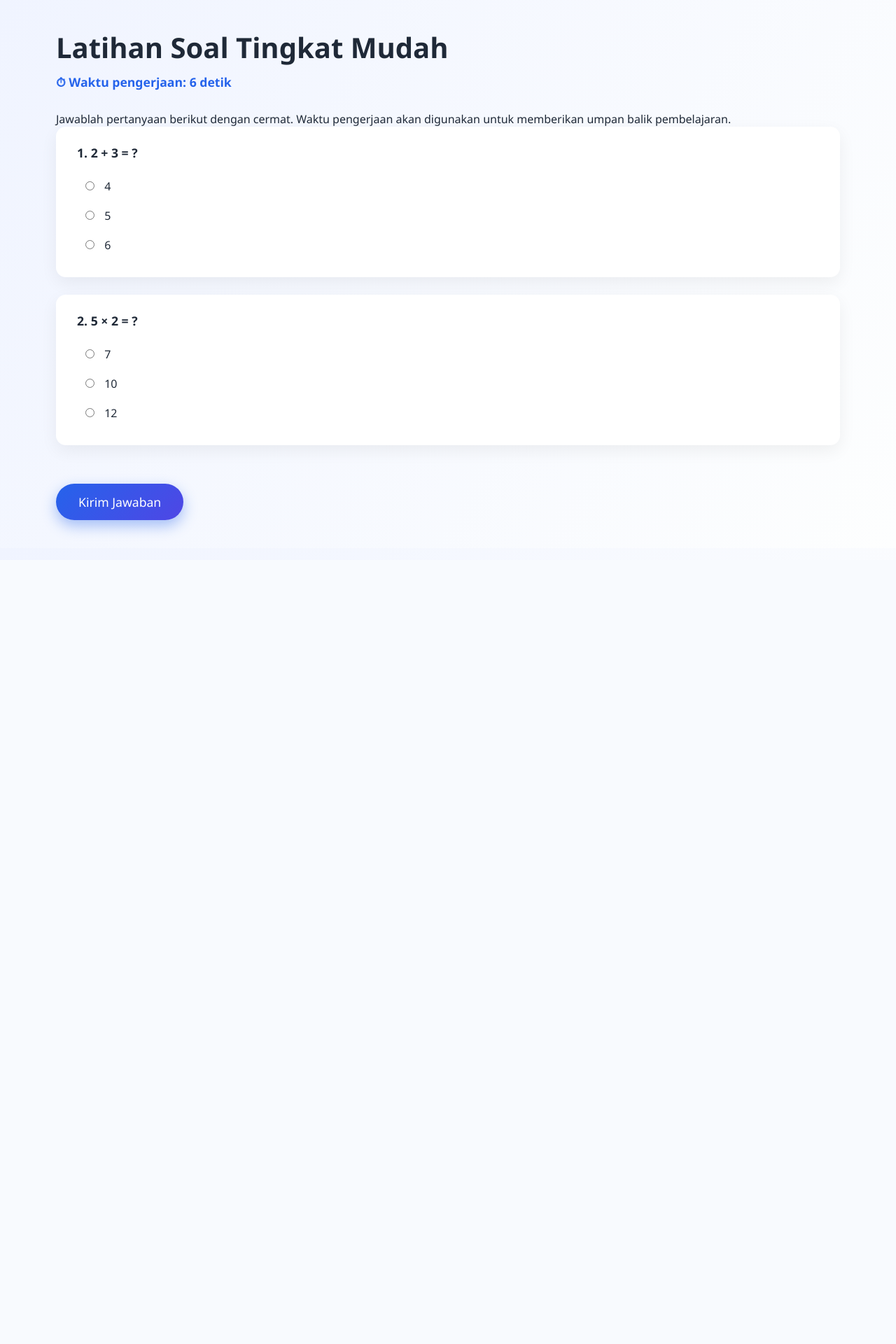
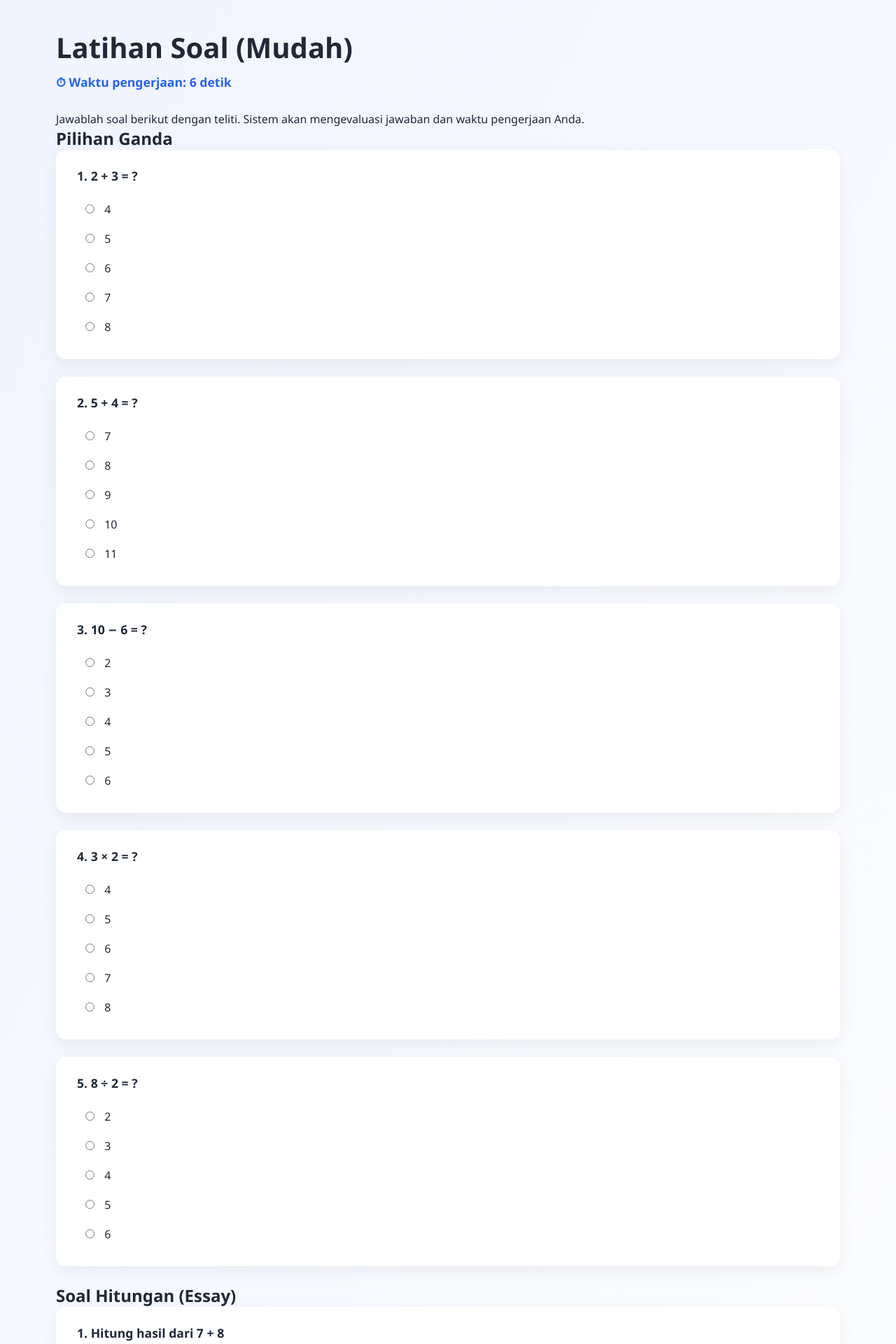
Before and after one commit to YasrifalFawaz/UAS-AI, a Flask app: page /soal/mudah in a window 1280 px wide. Shown: the top 1920 px of the page at 70% size. Before the commit the page ends 764 px from the top, so only its background shows below. Run offline with Flask 3, Linux system fonts and the light colour scheme; parts of the project's set-up code (start-up, migrations or seed data) failed here and were passed over.

Commit message:
hampir beres

```diff
--- a/app.py
+++ b/app.py
@@ -1,5 +1,11 @@
 from flask import Flask, render_template, request, session, redirect, url_for
 import json
+import joblib
+import numpy as np
+
+model = joblib.load("model/decision_tree.pkl")
+level_encoder = joblib.load("model/level_encoder.pkl")
+label_encoder = joblib.load("model/label_encoder.pkl")
 
 app = Flask(__name__)
 app.secret_key = "emotion-adaptive-ai"
@@ -49,69 +55,79 @@ def soal(tingkat):
     if tingkat not in data_soal:
         return "Tingkat tidak valid", 404
 
+    soal_level = data_soal[tingkat]
+
     if request.method == "POST":
         jawaban_user = request.form.to_dict()
         waktu = int(jawaban_user.pop("waktu"))
 
-        soal_level = data_soal[tingkat]
         benar = 0
+        total = 0
 
-        for i, soal in enumerate(soal_level):
-            if jawaban_user.get(f"q{i}") == soal["jawaban"]:
+        # ===== PILIHAN GANDA =====
+        for i, soal in enumerate(soal_level["pilihan_ganda"]):
+            total += 1
+            if jawaban_user.get(f"pg{i}") == str(soal["jawaban"]):
                 benar += 1
 
+        # ===== ESSAY =====
+        for i, soal in enumerate(soal_level["essay"]):
+            total += 1
+            if jawaban_user.get(f"essay{i}") == str(soal["jawaban"]):
+                benar += 1
+
+        skor = benar / total
+
         return redirect(
-            f"/feedback?benar={benar}&total={len(soal_level)}&waktu={waktu}&tingkat={tingkat}"
-        )
+            url_for(
+                "feedback",
+                skor=skor,
+                waktu=waktu,
+                level=tingkat
+            )
+)
 
 
     return render_template(
         "soal.html",
         tingkat=tingkat,
-        soal=data_soal[tingkat]
+        soal=soal_level
     )
 
 
+
 # ================== (3) FEEDBACK + AI ==================
-@app.route("/feedback")
+@app.route("/feedback", methods=["GET"])
 def feedback():
-    benar = int(request.args.get("benar"))
-    total = int(request.args.get("total"))
+    skor = float(request.args.get("skor"))
     waktu = int(request.args.get("waktu"))
-    tingkat = request.args.get("tingkat")
+    level = request.args.get("level")
 
-    skor = benar / total
+    level_encoded = level_encoder.transform([level])[0]
+    X_input = np.array([[skor, waktu, level_encoded]])
 
-    # RULE-BASED AI
-    if skor >= 0.8 and waktu <= 60:
-        status = "sangat_baik"
-        pesan = "Anda menjawab dengan benar dan cepat. Pemahaman Anda sangat baik."
-        rekomendasi = "Lanjut ke tingkat yang lebih sulit."
-        next_url = "/tingkat_kesulitan"
+    pred_encoded = model.predict(X_input)[0]
+    hasil = label_encoder.inverse_transform([pred_encoded])[0]
 
-    elif skor >= 0.8:
-        status = "baik"
-        pesan = "Jawaban Anda benar, namun membutuhkan waktu cukup lama."
-        rekomendasi = "Disarankan mempelajari penguatan materi."
-        next_url = f"/materi/{tingkat}"
-
+    if hasil == "paham":
+        feedback_text = "Anda sudah memahami materi dengan baik."
+        rekomendasi = "Lanjut ke materi berikutnya."
+    elif hasil == "kurang_paham":
+        feedback_text = "Pemahaman cukup, namun perlu penguatan."
+        rekomendasi = "Pelajari ulang materi dengan contoh tambahan."
     else:
-        status = "perlu_ulang"
-        pesan = "Pemahaman Anda belum optimal."
-        rekomendasi = "Silakan mengulang materi dengan penjelasan lebih sederhana."
-        next_url = f"/materi/{tingkat}"
+        feedback_text = "Pemahaman masih kurang."
+        rekomendasi = "Ulangi materi dari dasar."
 
     return render_template(
         "feedback.html",
-        benar=benar,
-        total=total,
+        skor=skor,
         waktu=waktu,
-        pesan=pesan,
-        rekomendasi=rekomendasi,
-        next_url=next_url
+        level=level,
+        hasil=hasil,
+        feedback=feedback_text,
+        rekomendasi=rekomendasi
     )
-
-
 
 # ================== AI SEARCHING ==================
 def ai_search(jumlah_salah):
--- a/data/soal.json
+++ b/data/soal.json
@@ -1,28 +1,52 @@
 {
-  "mudah": [
-    {
-      "pertanyaan": "2 + 3 = ?",
-      "opsi": ["4", "5", "6"],
-      "jawaban": "5"
-    },
-    {
-      "pertanyaan": "5 × 2 = ?",
-      "opsi": ["7", "10", "12"],
-      "jawaban": "10"
-    }
-  ],
-  "normal": [
-    {
-      "pertanyaan": "12 ÷ 3 = ?",
-      "opsi": ["3", "4", "5"],
-      "jawaban": "4"
-    }
-  ],
-  "sulit": [
-    {
-      "pertanyaan": "Jika x + 3 = 7, maka x = ?",
-      "opsi": ["2", "3", "4"],
-      "jawaban": "4"
-    }
-  ]
+  "mudah": {
+    "pilihan_ganda": [
+      {"pertanyaan": "2 + 3 = ?", "opsi": [4,5,6,7,8], "jawaban": 5},
+      {"pertanyaan": "5 + 4 = ?", "opsi": [7,8,9,10,11], "jawaban": 9},
+      {"pertanyaan": "10 − 6 = ?", "opsi": [2,3,4,5,6], "jawaban": 4},
+      {"pertanyaan": "3 × 2 = ?", "opsi": [4,5,6,7,8], "jawaban": 6},
+      {"pertanyaan": "8 ÷ 2 = ?", "opsi": [2,3,4,5,6], "jawaban": 4}
+    ],
+    "essay": [
+      {"pertanyaan": "Hitung hasil dari 7 + 8", "jawaban": 15},
+      {"pertanyaan": "Hitung hasil dari 12 − 5", "jawaban": 7},
+      {"pertanyaan": "Hitung hasil dari 4 × 3", "jawaban": 12},
+      {"pertanyaan": "Hitung hasil dari 16 ÷ 4", "jawaban": 4},
+      {"pertanyaan": "Hitung hasil dari 9 + 6", "jawaban": 15}
+    ]
+  },
+
+  "normal": {
+    "pilihan_ganda": [
+      {"pertanyaan": "12 ÷ 3 = ?", "opsi": [2,3,4,5,6], "jawaban": 4},
+      {"pertanyaan": "7 × 6 = ?", "opsi": [36,40,42,44,48], "jawaban": 42},
+      {"pertanyaan": "25 − 9 = ?", "opsi": [14,15,16,17,18], "jawaban": 16},
+      {"pertanyaan": "15 + 18 = ?", "opsi": [30,31,32,33,34], "jawaban": 33},
+      {"pertanyaan": "20 ÷ 5 = ?", "opsi": [2,3,4,5,6], "jawaban": 4}
+    ],
+    "essay": [
+      {"pertanyaan": "Hitung hasil dari 24 ÷ 6", "jawaban": 4},
+      {"pertanyaan": "Hitung hasil dari 9 × 7", "jawaban": 63},
+      {"pertanyaan": "Hitung hasil dari 45 − 19", "jawaban": 26},
+      {"pertanyaan": "Hitung hasil dari 18 + 27", "jawaban": 45},
+      {"pertanyaan": "Hitung hasil dari (8 × 5) − 10", "jawaban": 30}
+    ]
+  },
+
+  "sulit": {
+    "pilihan_ganda": [
+      {"pertanyaan": "(2 × 6) + 8 = ?", "opsi": [18,20,22,24,26], "jawaban": 20},
+      {"pertanyaan": "36 ÷ (3 × 3) = ?", "opsi": [2,3,4,5,6], "jawaban": 4},
+      {"pertanyaan": "5² = ?", "opsi": [10,15,20,25,30], "jawaban": 25},
+      {"pertanyaan": "√49 = ?", "opsi": [5,6,7,8,9], "jawaban": 7},
+      {"pertanyaan": "3³ = ?", "opsi": [9,18,27,36,45], "jawaban": 27}
+    ],
+    "essay": [
+      {"pertanyaan": "Hitung hasil dari (2 × 5) + (12 ÷ 3)", "jawaban": 14},
+      {"pertanyaan": "Jika 2x + 4 = 10, hitung x", "jawaban": 3},
+      {"pertanyaan": "Hitung hasil dari 6² − 20", "jawaban": 16},
+      {"pertanyaan": "Hitung hasil dari (18 ÷ 3) × 4", "jawaban": 24},
+      {"pertanyaan": "Hitung hasil dari 100 ÷ (5 × 4)", "jawaban": 5}
+    ]
+  }
 }
--- a/templates/soal.html
+++ b/templates/soal.html
@@ -2,44 +2,59 @@
 <html lang="id">
 <head>
     <meta charset="UTF-8">
-    <title>Latihan Soal - {{ tingkat|capitalize }}</title>
+    <title>Soal - {{ tingkat|capitalize }}</title>
     <link rel="stylesheet" href="{{ url_for('static', filename='style.css') }}">
 </head>
 
 <body class="soal-page">
 
-    <h1>Latihan Soal Tingkat {{ tingkat|capitalize }}</h1>
+<h1>Latihan Soal ({{ tingkat|capitalize }})</h1>
 
 <p class="timer">
     ⏱ Waktu pengerjaan: <span id="time">0</span> detik
 </p>
 
 <p>
-        Jawablah pertanyaan berikut dengan cermat.
-        Waktu pengerjaan akan digunakan untuk memberikan umpan balik pembelajaran.
+    Jawablah soal berikut dengan teliti.
+    Sistem akan mengevaluasi jawaban dan waktu pengerjaan Anda.
 </p>
 
 <form method="post">
-        <!-- waktu pengerjaan -->
     <input type="hidden" name="waktu" id="waktu">
 
-        {% for s in soal %}
-        {% set soal_index = loop.index0 %}
+    <!-- PILIHAN GANDA -->
+    <h2>Pilihan Ganda</h2>
 
+    {% for s in soal.pilihan_ganda %}
+    {% set idx = loop.index0 %}
     <div class="soal-box">
         <p><strong>{{ loop.index }}. {{ s.pertanyaan }}</strong></p>
 
         {% for opsi in s.opsi %}
         <label>
             <input type="radio"
-                       name="q{{ soal_index }}"
+                   name="pg{{ idx }}"
                    value="{{ opsi }}"
                    required>
             {{ opsi }}
         </label>
         {% endfor %}
     </div>
+    {% endfor %}
 
+    <!-- ESSAY HITUNGAN -->
+    <h2>Soal Hitungan (Essay)</h2>
+
+    {% for s in soal.essay %}
+    {% set idx = loop.index0 %}
+    <div class="soal-box">
+        <p><strong>{{ loop.index }}. {{ s.pertanyaan }}</strong></p>
+        <input type="number"
+               name="essay{{ idx }}"
+               step="any"
+               required
+               placeholder="Masukkan hasil perhitungan">
+    </div>
     {% endfor %}
 
     <button type="submit" class="submit-btn">
```
Also changed, not shown: data/dataset.csv (added, +148 -0 lines), templates/feedback.html (+66 -16 lines), train.py (added, +36 -0 lines), 3 other files. Lines whose indentation alone changed are shown as unchanged.
